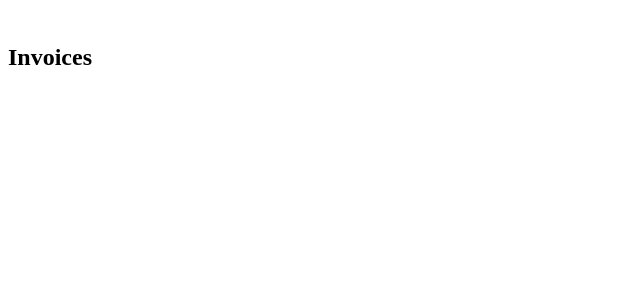
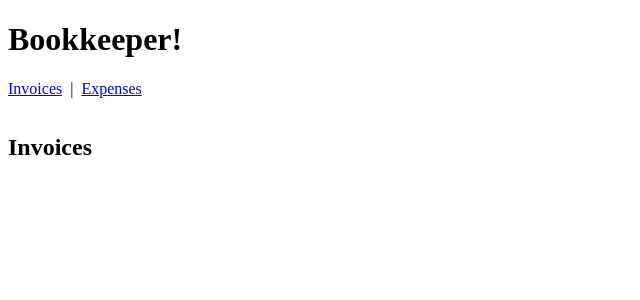
Before and after one commit to Nechir-89/invoice-and-expenses, a React (Create React App) app: page /invoices in a window 1280 px wide. Shown: the top 300 px of the page, without its empty margins (0-640 px from the left). Built offline with nearby package versions, Linux system fonts and the light colour scheme.

Commit message:
adding sharable layout

```diff
--- a/src/App.js
+++ b/src/App.js
@@ -1,4 +1,4 @@
-import { Link } from 'react-router-dom';
+import { Link, Outlet } from 'react-router-dom';
 
 function App() {
 
@@ -10,6 +10,7 @@
         &nbsp; | &nbsp;
         <Link to="/expenses">Expenses</Link>
       </nav>
+      <Outlet />
     </main>
   );
 }
--- a/src/routes/router.js
+++ b/src/routes/router.js
@@ -5,9 +5,11 @@
 export default function Router() {
   return (
     <Routes>
-      <Route path="/" element={<App />} />
-      <Route path="/invoices" element={<Invoices />} />
-      <Route path="/expenses" element={<Expenses />} />
+      <Route path="/" element={<App />}>
+        <Route path="/invoices" element={<Invoices />} />
+        <Route path="/expenses" element={<Expenses />} />
+        {/* how about shared layout with header and footer */}
+      </Route>
     </Routes>
   )
 }
```
